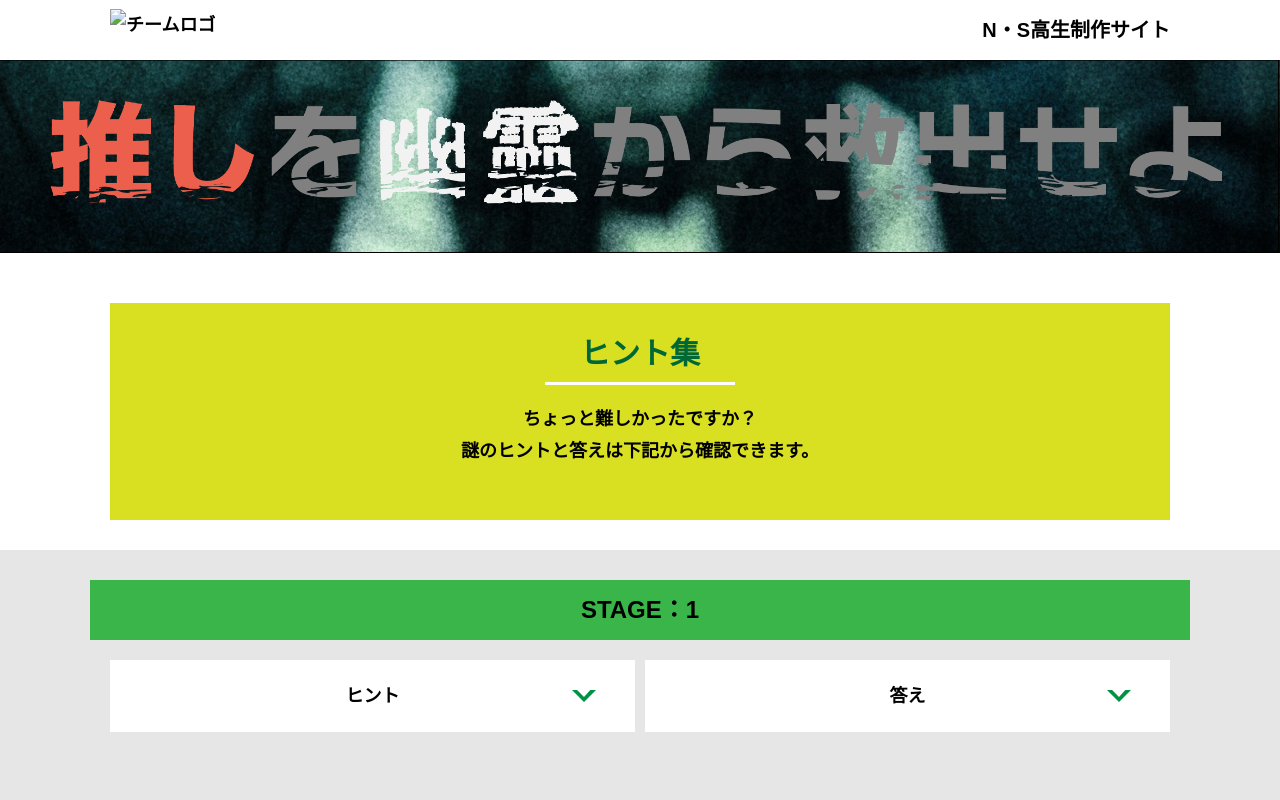
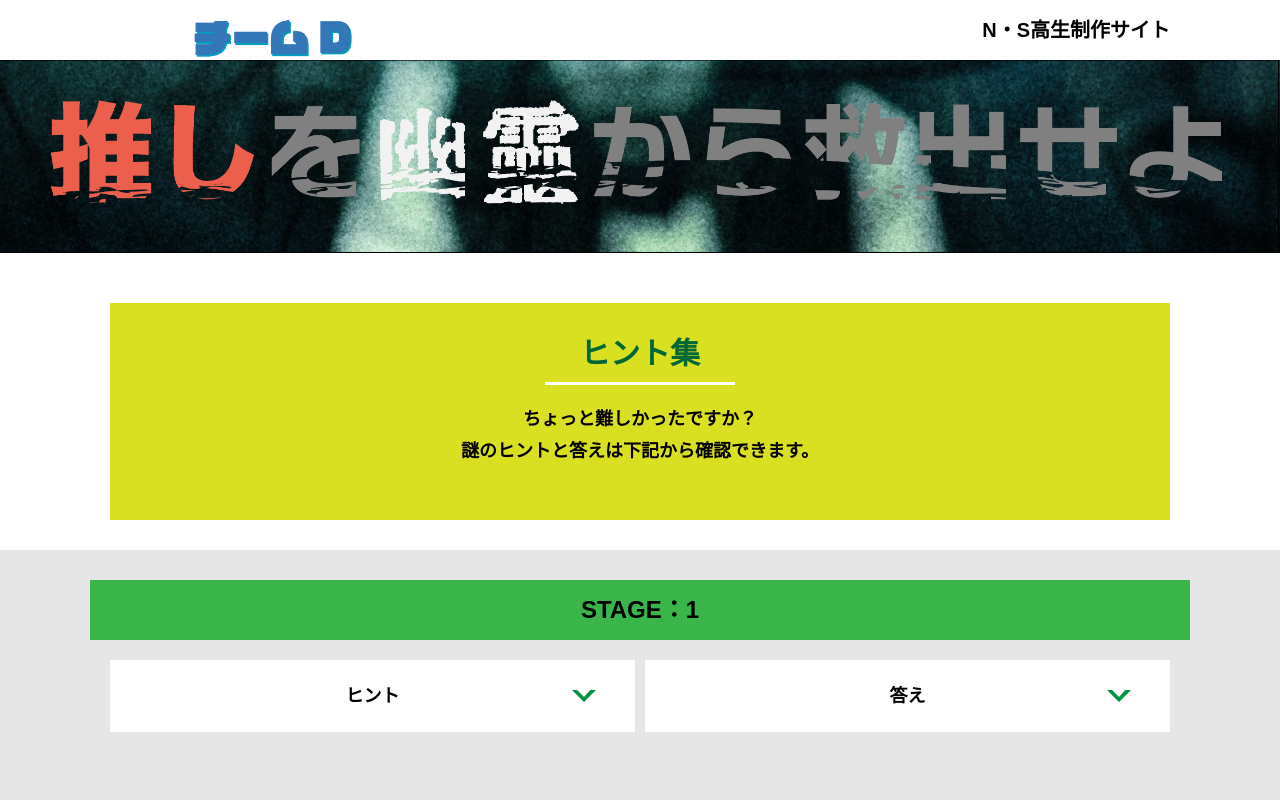
Before and after one commit to sugimoto-katsuhiko/alfa-kobe-D, a plain HTML site: page hint1.html in a window 1280 px wide. Shown: the top 800 px of the page. Drawn offline with Linux system fonts and the light colour scheme.

Commit message:
Update hint1.html

```diff
--- a/hint1.html
+++ b/hint1.html
@@ -17,7 +17,7 @@
   </svg>
   <header class="header">
     <div class="container">
-      <div class="header__logo"><img src="assets/images/チーム名1" alt="チームロゴ"></div>
+      <div class="header__logo"><img src="assets/images/チーム名1.png" alt="チームロゴ"></div>
       <div class="header__name">N・S高生制作サイト</div>
     </div>
   </header>
```
